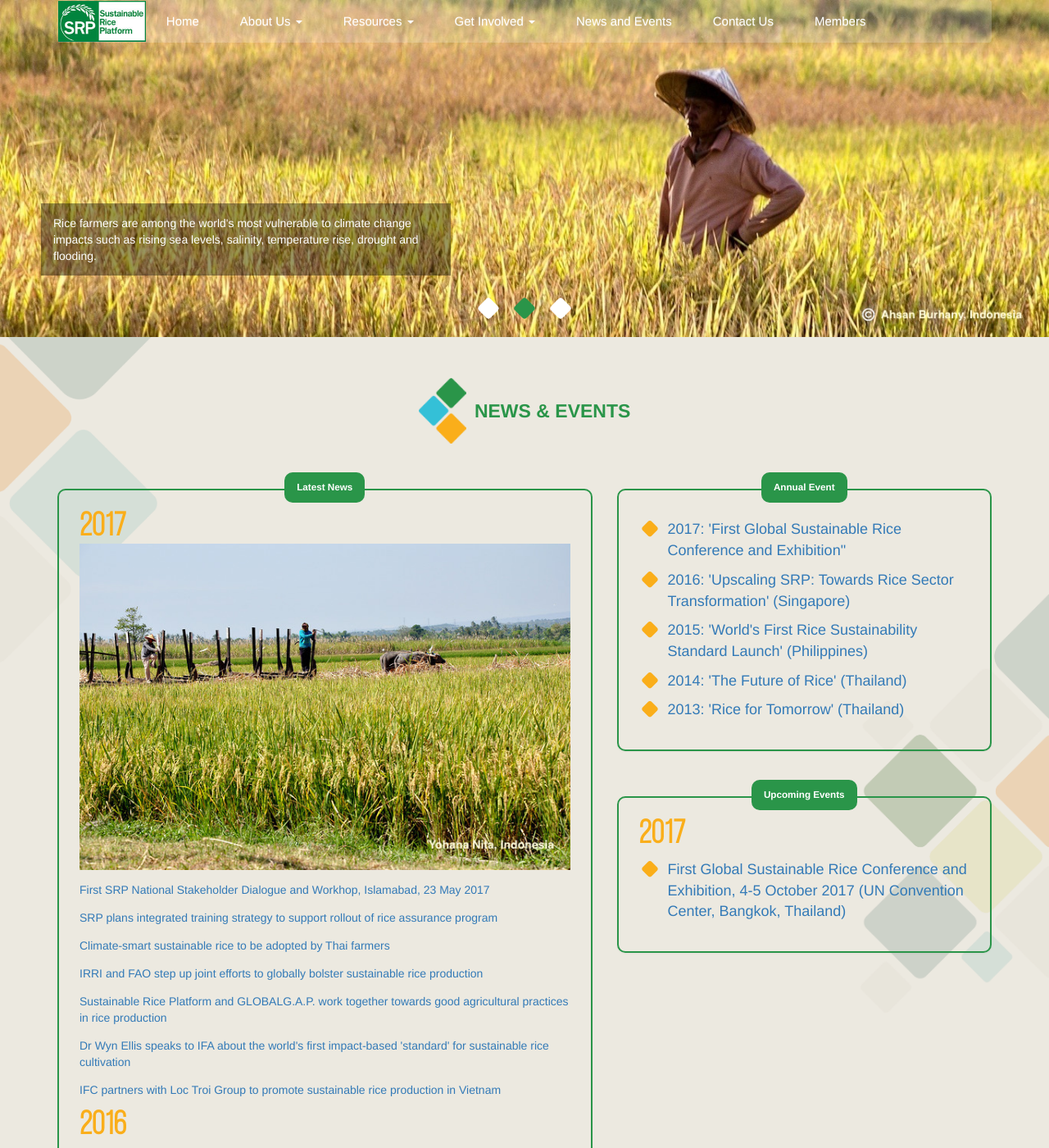
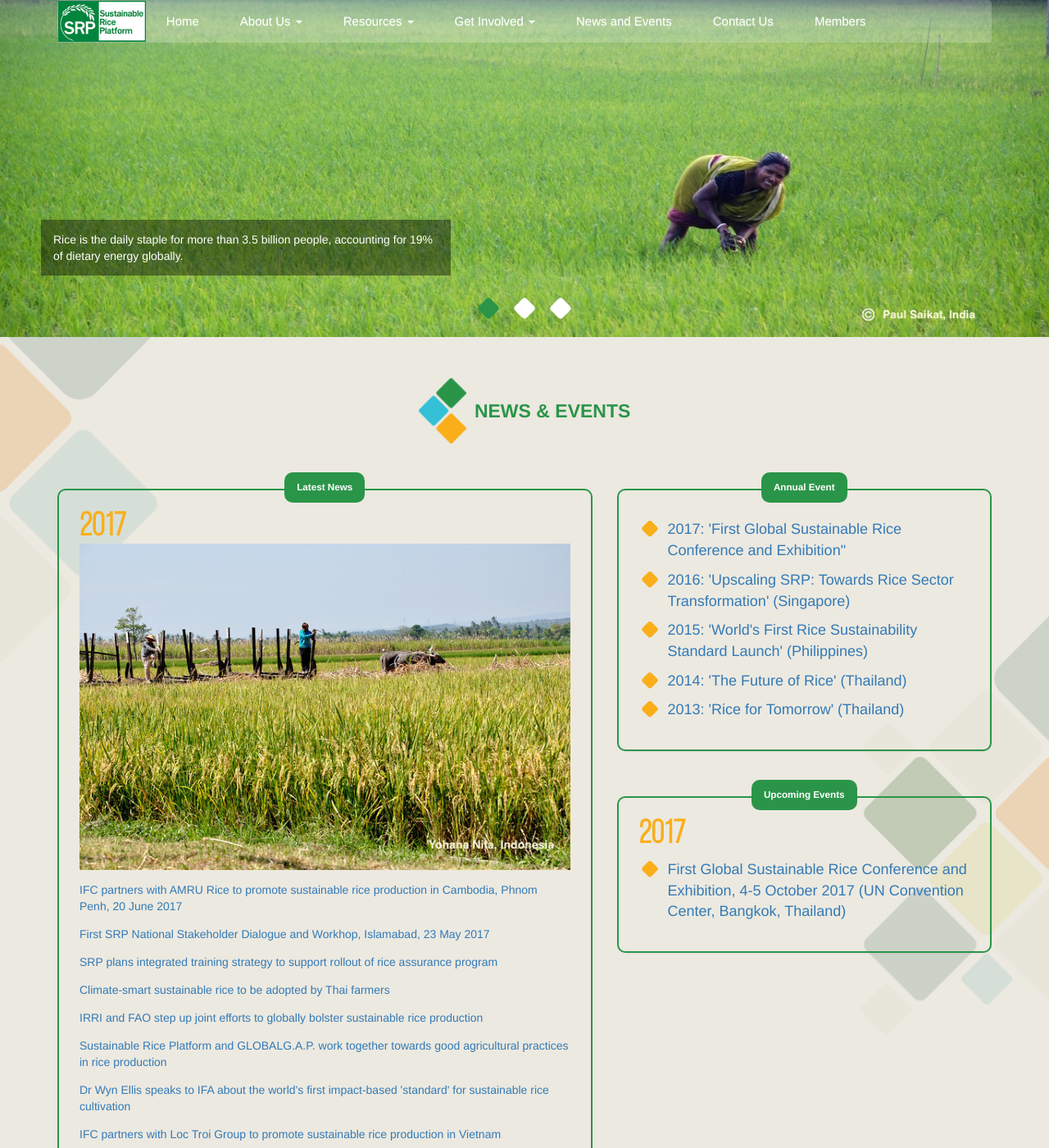
Before and after one commit to sustainablericeplatform/sustainablericeplatform.github.io, a Jekyll site: the page built from News-and-Events/index.html, in a window 1280 px wide and 1400 px high. Shown: the whole window at 82% size. Built offline with Jekyll 4.4.1, drawn with Linux system fonts in a browser that asks for light colours.

Commit message:
Update index.html

```diff
--- a/News-and-Events/index.html
+++ b/News-and-Events/index.html
@@ -19,6 +19,7 @@
                     <div class="panel-body">
                         <h1 class="year">2017</h1>
                         <img src="/assets/images/NE photo 2.jpg" class="img-responsive" />
+                        <p><a href="http://www.finchannel.com/business/65833-ifc-partners-with-amru-rice-to-promote-sustainable-rice-production-in-cambodia" target="_blank">IFC partners with AMRU Rice to promote sustainable rice production in Cambodia, Phnom Penh, 20 June 2017</a></p>
                         <p><a href="http://www.wwfpak.org/newsroom/23517_sustainablerice.php" target="_blank">First SRP National Stakeholder Dialogue and Workhop, Islamabad, 23 May 2017</a></p>
                         <p><a href="http://news.irri.org/2017/05/sustainable-rice-platform-plans.html" target="_blank">SRP plans integrated training strategy to support rollout of rice assurance program</a></p>
                         <p><a href="http://web.unep.org/asiapacific/thai-government-promotes-low-emission-rice-farming" target="_blank">Climate-smart sustainable rice to be adopted by Thai farmers</a></p>
```
